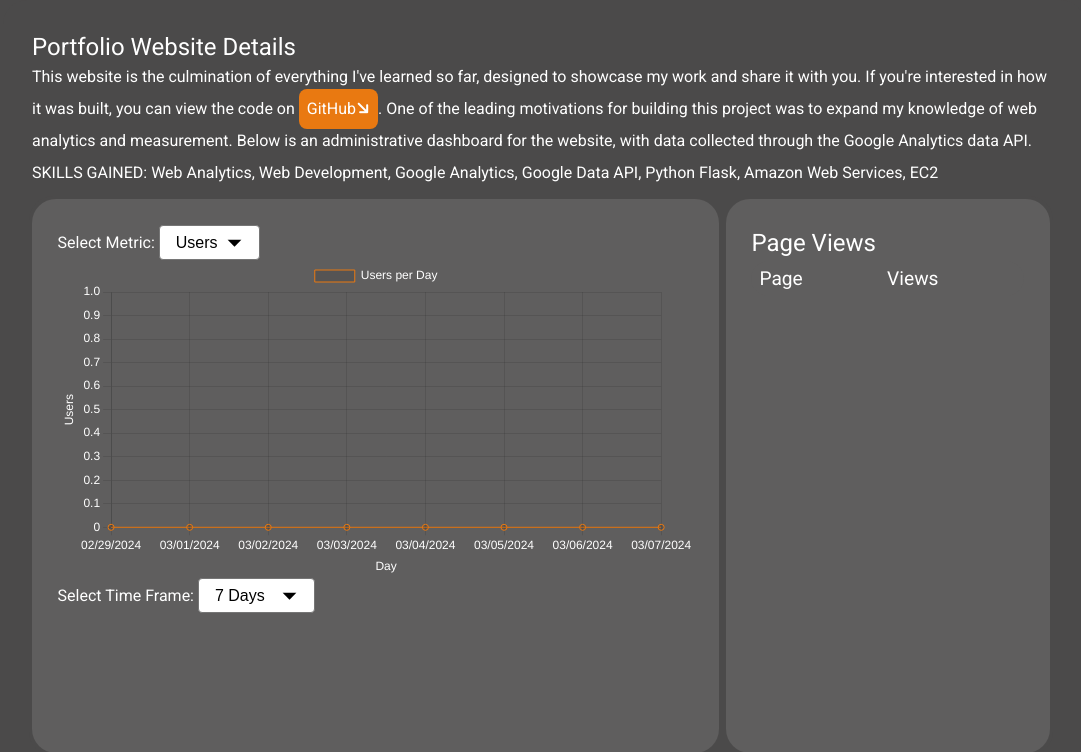
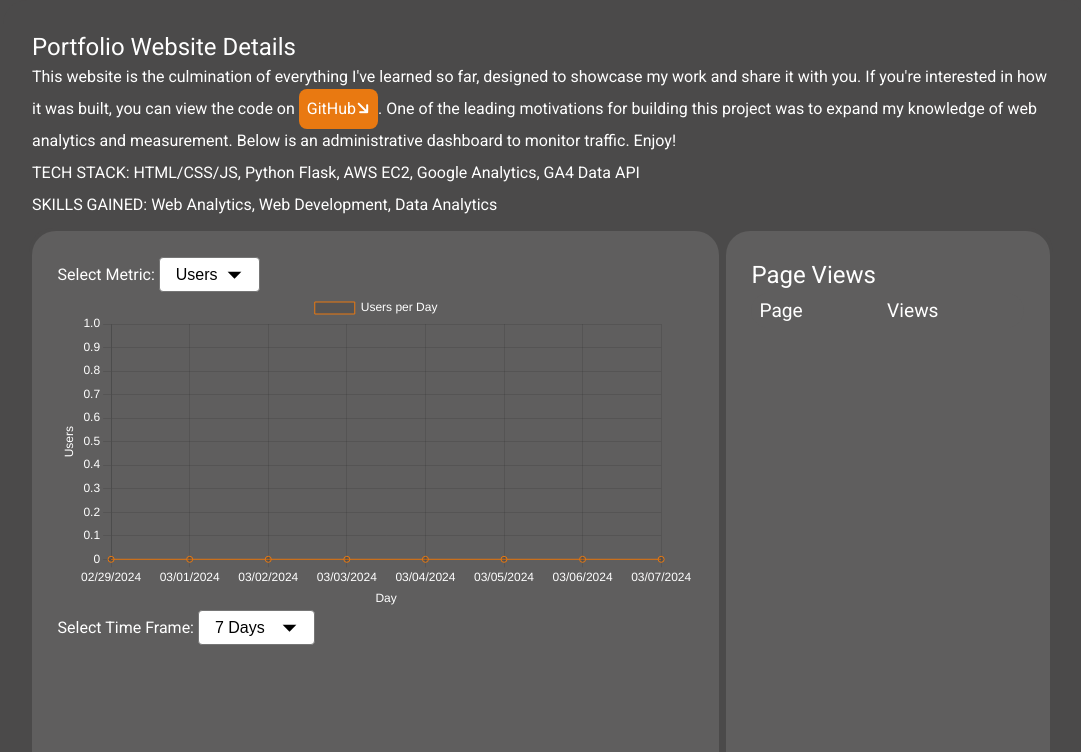
Before and after one commit to travis-roth/website, a Flask app: page /website in a window 1280 px wide. Shown: the part 96-848 px from the top of the page, without its empty margins (96-1177 px from the left). Run offline with Flask 3, Linux system fonts and the light colour scheme; lists and menus that the app fills with data are empty; some libraries are stand-ins or nearby versions.

Commit message:
changed website description

```diff
--- a/templates/website.html
+++ b/templates/website.html
@@ -18,8 +18,9 @@
         <div class="dashboard-container">
             <div class="text-container">
                 <h1>Portfolio Website Details</h1>
-                <p>This website is the culmination of everything I've learned so far, designed to showcase my work and share it with you. If you're interested in how it was built, you can view the code on <a href="https://github.com/travis-roth/website" target="_blank" class = btn-ppage>GitHub<i class="fa-solid fa-arrow-right"></i></a>. One of the leading motivations for building this project was to expand my knowledge of web analytics and measurement. Below is an administrative dashboard for the website, with data collected through the Google Analytics data API.</p>
-                <p>SKILLS GAINED: Web Analytics, Web Development, Google Analytics, Google Data API, Python Flask, Amazon Web Services, EC2
+                <p>This website is the culmination of everything I've learned so far, designed to showcase my work and share it with you. If you're interested in how it was built, you can view the code on <a href="https://github.com/travis-roth/website" target="_blank" class = btn-ppage>GitHub<i class="fa-solid fa-arrow-right"></i></a>. One of the leading motivations for building this project was to expand my knowledge of web analytics and measurement. Below is an administrative dashboard to monitor traffic. Enjoy!</p>
+                <p>TECH STACK: HTML/CSS/JS, Python Flask, AWS EC2, Google Analytics, GA4 Data API</p>
+                <p>SKILLS GAINED: Web Analytics, Web Development, Data Analytics
                 </p>
 
 
```
